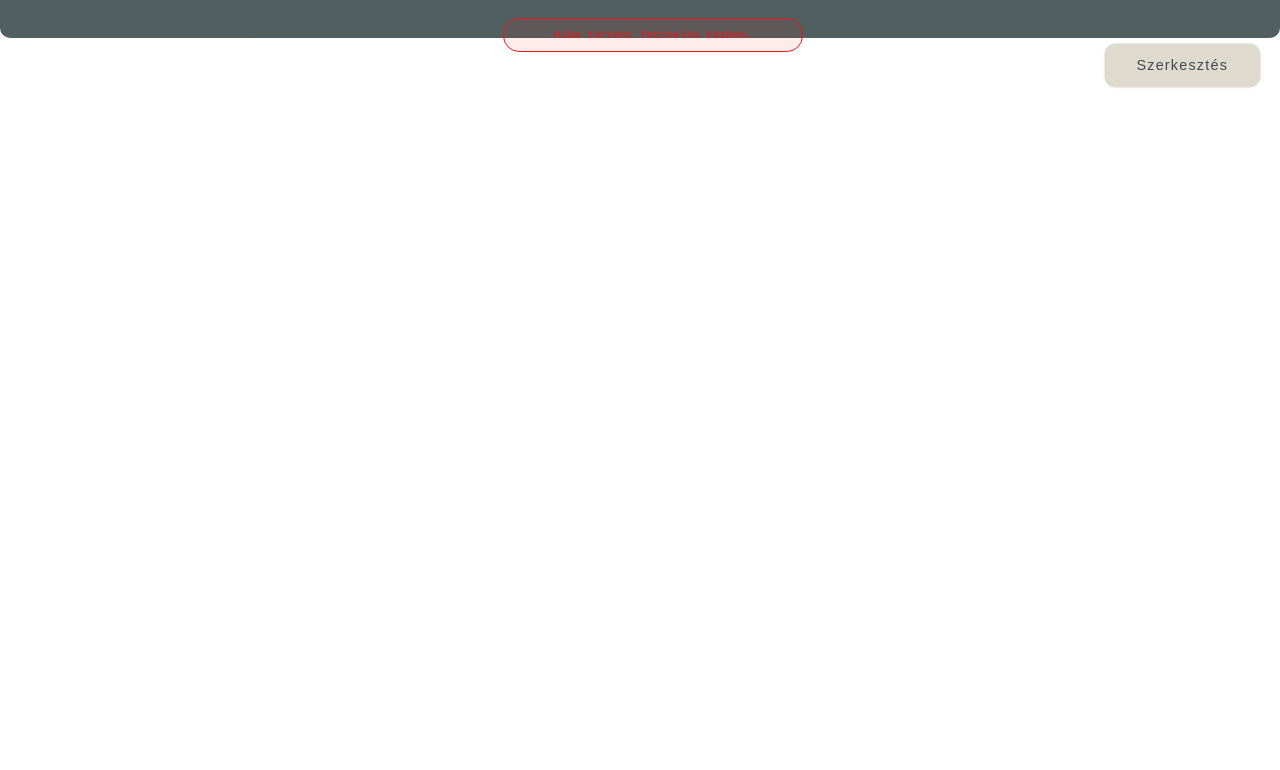
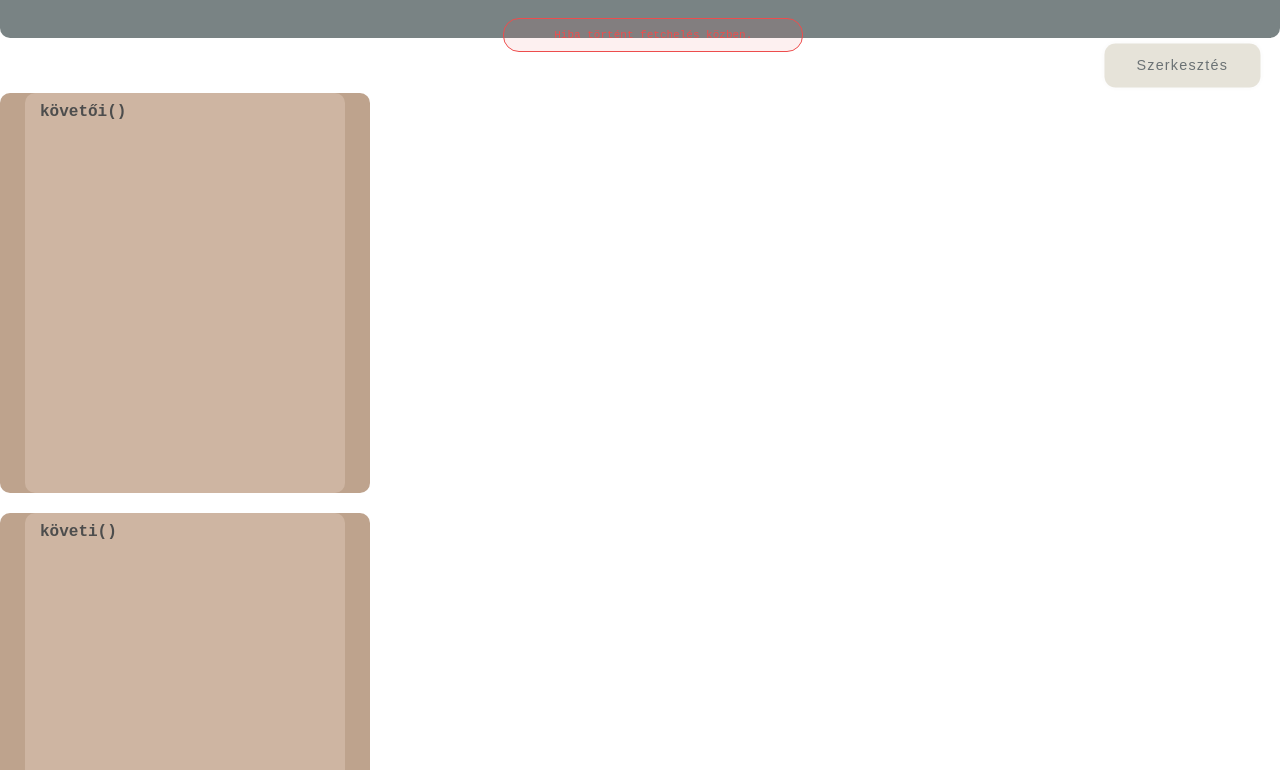
Before and after one commit to adamcsanyi16/NovelNest, a React (Create React App) app in the folder client/: page /profil/1 in a window 1280 px wide. Shown: the part 490-1260 px from the top of the page. Before the commit the page ends 800 px from the top, so only its background shows below. Built offline with nearby package versions, Linux system fonts and the light colour scheme; a web font is replaced by a local one.

Commit message:
kovetes_cucc_inprogress

```diff
--- a/client/src/App.css
+++ b/client/src/App.css
@@ -422,7 +422,7 @@ form {
   border-radius: 10px;
   height: 450px;
   width: 100%;
-  opacity: 90%;
+  opacity: 70%;
   margin-top: 10px;
 }
 
@@ -531,6 +531,60 @@ form {
   grid-template-columns: 50% 50%;
 }
 
+#kovetoMutatoCim {
+  margin-top: 10px;
+}
+
+.kovetesModal {
+  background-color: #A27B5C;
+  width: 370px;
+  height: 400px;
+  margin-bottom: 20px;
+  border-radius: 10px;
+}
+
+  .kovetokMutato {
+  background-color: rgb(185, 150, 122);
+  margin: auto;
+  overflow-y: scroll;
+  overflow-x: hidden;
+  height: 400px;
+  width: 320px;
+  border-radius: 10px;
+}
+
+.kovetokMutato h4 {
+  padding-left: 15px;
+}
+
+.egyKoveto {
+  display: grid;
+  grid-template-columns: 20% 60%;
+  width: 280px;
+  height: 80px;
+  margin: auto;
+  margin-top: 10px;
+  background-color: #DCD7C9;
+  border-radius: 10px;
+}
+
+.egyKoveto img {
+  border-radius: 50%;
+  height: 60px;
+  margin-left: 10px;
+  margin-top: auto;
+  margin-bottom: auto;
+}
+
+.egyKoveto a {
+  margin-top: auto;
+  margin-bottom: auto;
+  text-align: left;
+  padding-left: 20px;
+  text-decoration: none;
+}
+
+
 @media only screen and (max-width: 650px) {
   .profilomInfo_container {
     margin-top: 0px;
--- a/client/src/pages/User/User.jsx
+++ b/client/src/pages/User/User.jsx
@@ -22,6 +22,10 @@ const User = () => {
   const [isEditing, setIsEditing] = useState(false);
   const [viewKovetoim, setViewKovetoim] = useState("");
   const [viewKoveteseim, setViewKoveteseim] = useState("");
+  const [viewKovetoimList, setViewKovetoimList] = useState("");
+  const [viewKoveteseimList, setViewKoveteseimList] = useState("");
+  const [viewKovetoimListKep, setViewKovetoimListKep] = useState("");
+  const [viewKoveteseimListKep, setViewKoveteseimListKep] = useState("");
   const [kovetem, setKovetem] = useState("");
   const [story, setStory] = useState([]);
 
@@ -69,6 +73,7 @@ const User = () => {
 
       if (adat.ok) {
         const response = await adat.json();
+        console.log(response);
         setViewFelhasznalonev(response.viewFelhasznalonev);
         setViewEmail(response.viewEmail);
         setViewProfilkep(response.viewProfilkep);
@@ -77,6 +82,10 @@ const User = () => {
         setViewIsAdmin(response.viewIsAdmin);
         setViewKovetoim(response.viewKovetoim);
         setViewKoveteseim(response.viewKoveteseim);
+        setViewKovetoimList(response.viewKovetoimList)
+        setViewKovetoimListKep(response.viewKovetoimListKep)
+        setViewKoveteseimList(response.viewKoveteseimList)
+        setViewKoveteseimListKep(response.viewKoveteseimListKep)
         setStory(response.story);
         console.log(story);
       } else {
@@ -341,6 +350,32 @@ const User = () => {
               <button onClick={valtoztatas}>Mentés</button>
             </div>
           ))}
+
+        <div className="kovetesModal">
+        <div className="kovetokMutato kovetokLista">
+          <h4 id="kovetoMutatoCim">{viewFelhasznalonev} követői({viewKovetoim})</h4>
+          {viewKovetoimListKep && viewKovetoimListKep.map((item, index) => (
+            <div className="egyKoveto" key={index}>
+              <img src={item} alt="" />
+              <a href={"/profil/" + viewKovetoimList[index]}><h4>{viewKovetoimList[index]}</h4></a>
+            </div>
+           ))}
+          </div>
+          </div>
+
+          <div className="kovetesModal">
+          <div className="kovetokMutato kovetesekLista">
+          <h4 id="kovetoMutatoCim">{viewFelhasznalonev} követi({viewKoveteseim})</h4>
+          {viewKoveteseimListKep && viewKoveteseimListKep.map((item, index) => (
+            <div className="egyKoveto" key={index}>
+              <img src={item} alt="" />
+              <a href={"/profil/" + viewKoveteseimList[index]}><h4>{viewKoveteseimList[index]}</h4></a>
+            </div>
+           ))}
+          </div>
+          </div>
+
+
         <div className="storyContainer">
           {story.map((story) =>
             viewFelhasznalonev === felhasznalonev ? (
```
Also changed, not shown: 1 other file (tests, documents, lock files or other folders).
